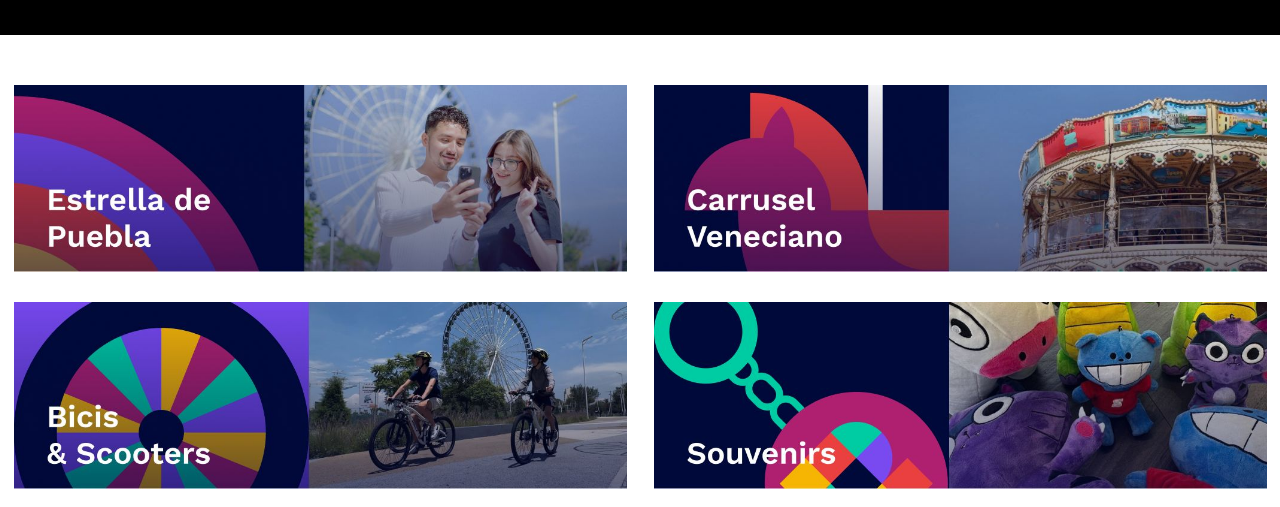
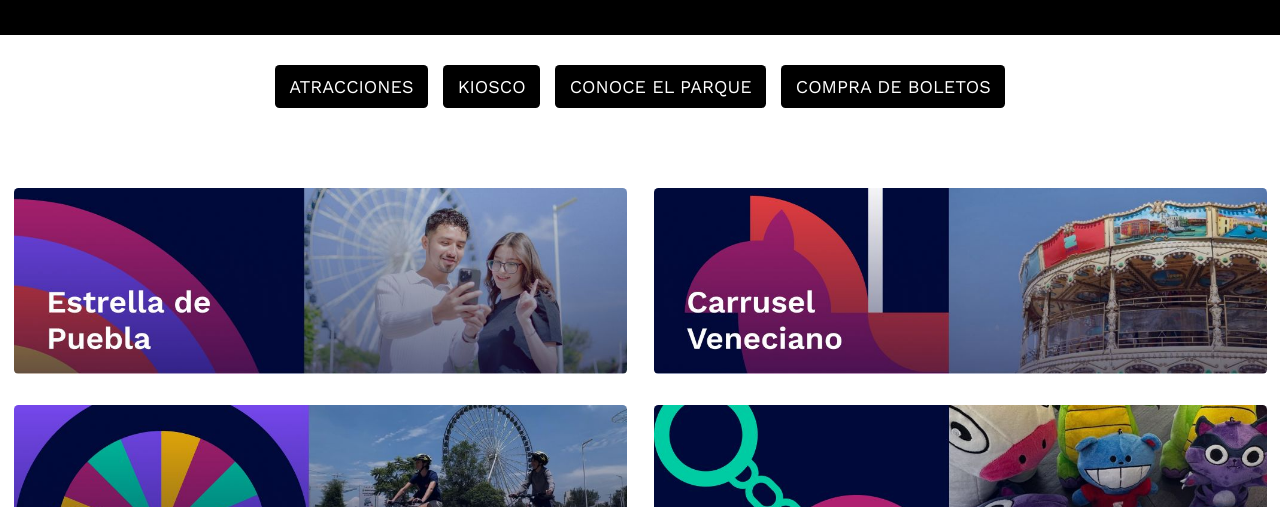
Before and after one commit to JIDAgency/web_sendela, a plain HTML site: page atracciones.html in a window 1280 px wide. Shown: the part 187-694 px from the top of the page. Drawn offline with nearby package versions, Linux system fonts and the light colour scheme.

Commit message:
1.0.3 Ajuste de botones de menu

```diff
--- a/assets/css/estilos.css
+++ b/assets/css/estilos.css
@@ -245,3 +245,13 @@
     background-color: rgba(39,224,253,1);
     color: rgba(3,40,98,1);
 }
+
+.btn-menu{
+    background-color: rgba(0,0,0,1);
+    color: rgba(255,255,255,1);
+}
+
+.btn-menu:hover{
+    background-color: rgba(39,224,253,1);
+    color: rgba(255,255,255,1);
+}
--- a/atracciones.html
+++ b/atracciones.html
@@ -173,23 +173,42 @@
 			</section>
 
 
+			<section class="seccion-menu">
+				<div class="container">
+					<div class="row">
+
+
+						<div class="col-lg-12 text-center">
+							<ul class="list-inline">
+								<li class="list-inline-item"><button type="button" class="btn btn-menu">ATRACCIONES</button></li>
+								<li class="list-inline-item"><button type="button" class="btn btn-menu">KIOSCO</button></li>
+								<li class="list-inline-item"><button type="button" class="btn btn-menu">CONOCE EL PARQUE</button></li>
+								<li class="list-inline-item"><button type="button" class="btn btn-menu">COMPRA DE BOLETOS</button></li>
+							</ul>
+						</div>
+
+					</div>
+				</div>
+			</section>
+
+
 
 			<section class="seccion-menu p-t-50">
 				<div class="container">
 					<div class="row">
 
 						<div class="col-lg-6 col-12">
-							<a href="estrella.html"><img src="assets/images/atracciones/home-btn-estrella.jpg" class="img-fluid" alt=""></a>
+							<a href="estrella.html"><img src="assets/images/atracciones/home-btn-estrella.jpg" class="img-fluid rounded" alt=""></a>
 							<br><br>
-							<a href="bicis.html"><img src="assets/images/atracciones/home-btn-scooters.jpg" class="img-fluid" alt=""></a>
+							<a href="bicis.html"><img src="assets/images/atracciones/home-btn-scooters.jpg" class="img-fluid rounded" alt=""></a>
 							<br><br>
 						</div>
 
 
 						<div class="col-lg-6 col-12">
-							<a href="carrousel.html"><img src="assets/images/atracciones/home-btn-carrusel.jpg" class="img-fluid" alt=""></a>
+							<a href="carrousel.html"><img src="assets/images/atracciones/home-btn-carrusel.jpg" class="img-fluid rounded" alt=""></a>
 							<br><br>
-							<a href="souvenirs.html"><img src="assets/images/atracciones/home-btn-souvenirs.jpg" class="img-fluid" alt=""></a>
+							<a href="souvenirs.html"><img src="assets/images/atracciones/home-btn-souvenirs.jpg" class="img-fluid rounded" alt=""></a>
 							<br><br>
 
 						</div>
@@ -199,7 +218,7 @@
 					<div class="row justify-content-center">
 
 						<div class="col-lg-6 col-12">
-							<a href="game.html"><img src="assets/images/kioscos/home-btn-game.jpg" class="img-fluid" alt=""></a>
+							<a href="game.html"><img src="assets/images/kioscos/home-btn-game.jpg" class="img-fluid rounded" alt=""></a>
 							<br><br>
 						</div>
 
```
Also changed, not shown: kioskos.html (+23 -4 lines).
